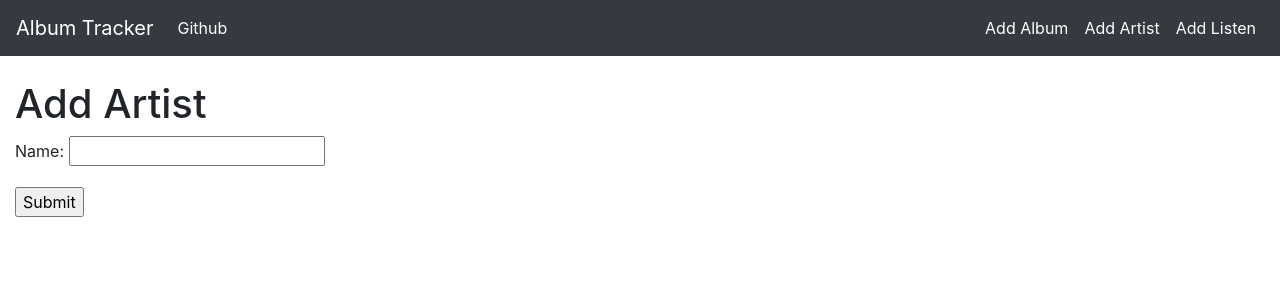
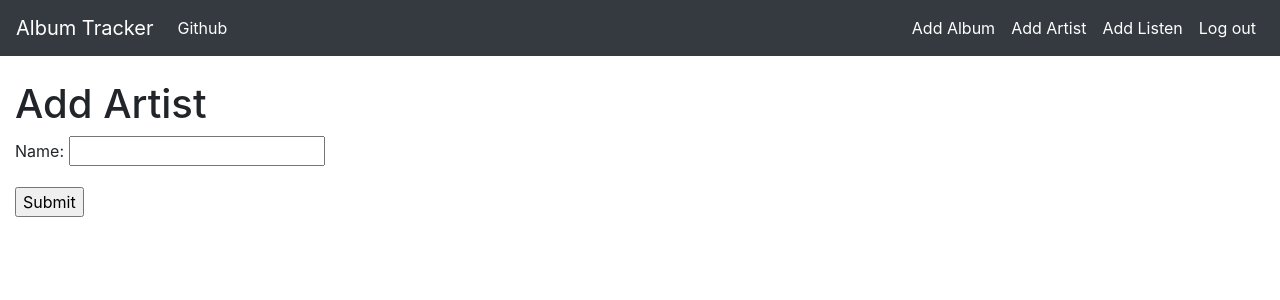
Before and after one commit to sierracodes/music-tracker, a Django app: page /tracker/artist/add/ in a window 1280 px wide. Shown: the top 300 px of the page. Run offline with Django 3.2, Linux system fonts and the light colour scheme; the visitor is signed in with stand-in values (Sample User, id 1); some libraries are stand-ins or nearby versions.

Commit message:
Add login/logout nav button
Also add setting so the default redirect for login is the
index of the tracker application.

```diff
--- a/mutrack/mutrack/settings.py
+++ b/mutrack/mutrack/settings.py
@@ -120,3 +120,5 @@ USE_TZ = True
 # https://docs.djangoproject.com/en/1.11/howto/static-files/
 
 STATIC_URL = '/static/'
+
+LOGIN_REDIRECT_URL = '/tracker/'
--- a/mutrack/tracker/templates/tracker/base.html
+++ b/mutrack/tracker/templates/tracker/base.html
@@ -27,6 +27,17 @@
       <li class="nav-item active">
         <a class="nav-item active nav-link" href="{% url 'tracker:listen-create' %}">Add Listen</a>
       </li>
+      <!-- Log in or log out button -->
+      {% if user.is_authenticated %}
+      <li class="nav-item active">
+        <a class="nav-item active nav-link" href="{% url 'logout' %}">Log out</a>
+        {# <a class="nav-item active nav-link" href="{% url 'logout' %}">Log out {{ user.username }}</a> #}
+      </li>
+      {% else %}
+      <li class="nav-item active">
+        <a class="nav-item active nav-link" href="{% url 'login' %}">Log in</a>
+      </li>
+      {% endif %}
     </ul>
     <!-- <form class="form-inline mt-2 mt-md-0">
       <input class="form-control mr-sm-2" type="text" placeholder="Search" aria-label="Search">
```
